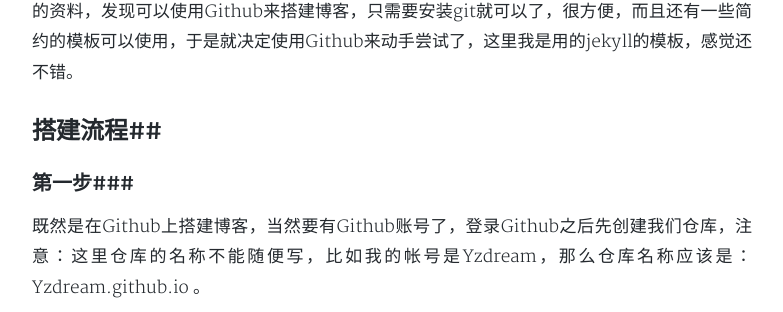
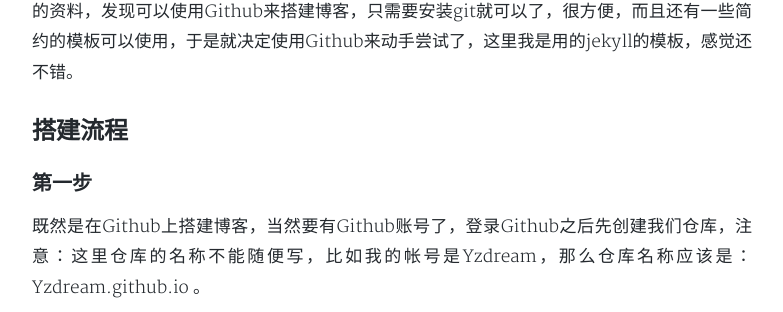
Before and after one commit to Yzdream/Yzdream.github.io, a Jekyll site: the page built from _posts/2017-12-20-new-theme-h2o.md, in a window 1280 px wide and 1400 px high, scrolled down 589 px. Shown: the part 144-456 px from the top of the window, without its empty margins (248-1031 px from the left). Built offline with Jekyll 4.4.1, drawn with Linux system fonts in a browser that asks for light colours; nearby versions of some CDN libraries; comment, search, counter and statistics services are not loaded; a style sheet for code colours, icons or effects is not loaded; some of the changed text lies outside the part shown; grey boxes are pictures that could not be loaded.

Commit message:
markdown语法修改

```diff
--- a/_posts/2017-12-20-new-theme-h2o.md
+++ b/_posts/2017-12-20-new-theme-h2o.md
@@ -10,15 +10,15 @@
 
 一直都想搭建一个自己的博客，感觉很麻烦，一直都是看资料没有去实践，这几天突然心血来潮研究了几天决定动手了，一开始准备使用wordpress来搭建，查看资料之后发现要安装很多软件，还要买域名主机，对于还是菜鸟的我来说太需要时间了，然后我就在网上查阅初学搭建博客的资料，发现可以使用Github来搭建博客，只需要安装git就可以了，很方便，而且还有一些简约的模板可以使用，于是就决定使用Github来动手尝试了，这里我是用的jekyll的模板，感觉还不错。
 
-## 搭建流程##
-### 第一步###
+## 搭建流程
+### 第一步
 既然是在Github上搭建博客，当然要有Github账号了，登录Github之后先创建我们仓库，注意：这里仓库的名称不能随便写，比如我的帐号是Yzdream，那么仓库名称应该是：Yzdream.github.io 。
 
 ![](https://i.imgur.com/jSWetF8.png)
 
 ![](https://i.imgur.com/BRC7lOA.png)
 
- ### 第二步###
+### 第二步
 这样我们的仓库搭建完成了，接下来就是使用我们的Github Pages来搭建我们的博客界面了。
 
 ![](https://i.imgur.com/guDLIAA.png)
@@ -29,14 +29,14 @@
 
 到这里我们就可以使用我们的仓库访问我们的博客了。
 
-### 第三步###
+### 第三步
 无论是使用jekyll的模板还是要更新我们的博客都是要使用git的，下面安装git，直接到官网下载即可，安装的选项全部默认就可以了。
 
 [git官网 ](https://git-scm.com/)
 直接下载安装即可
 ![](https://i.imgur.com/rKPMvo1.png)
 
-###第四部###
+###第四部
 安装完成后打开 Git Bash，将我们的仓库也就是博客克隆到本地。
 ![](https://i.imgur.com/X18Nr0N.png)
 这样就是完成了，如果你要克隆到你指定的目标的话，就要先cd 到自己的目录了，克隆完成后我们可以将从jekyll下载的模板的demo所有文件复制到我们克隆下的目录中：
```
